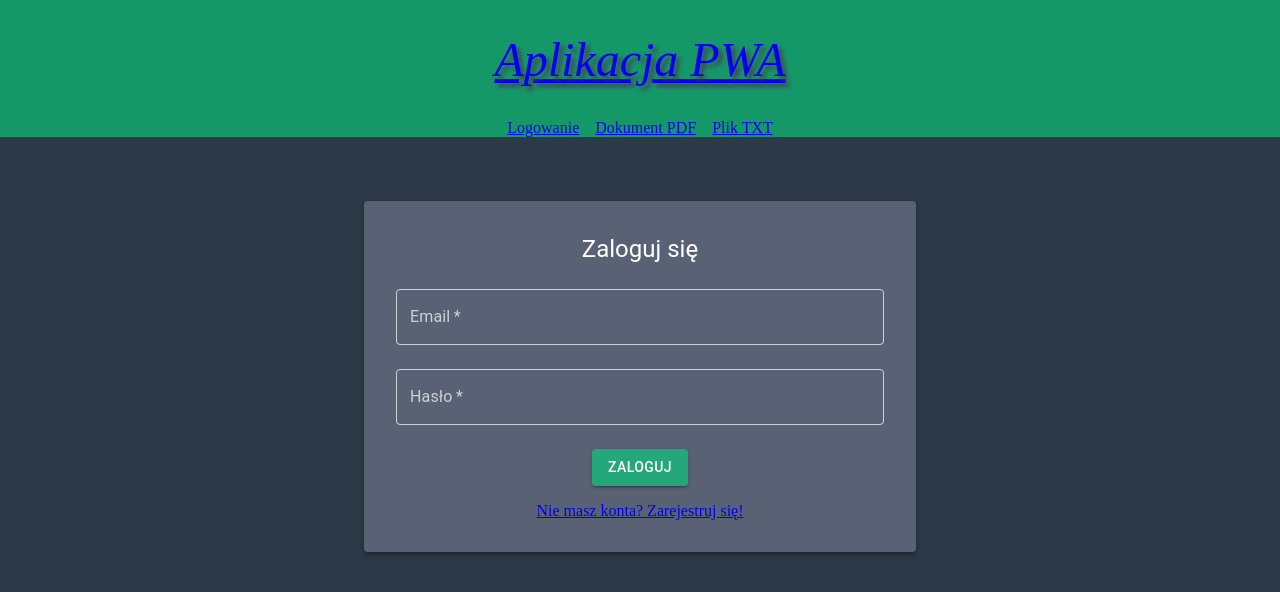
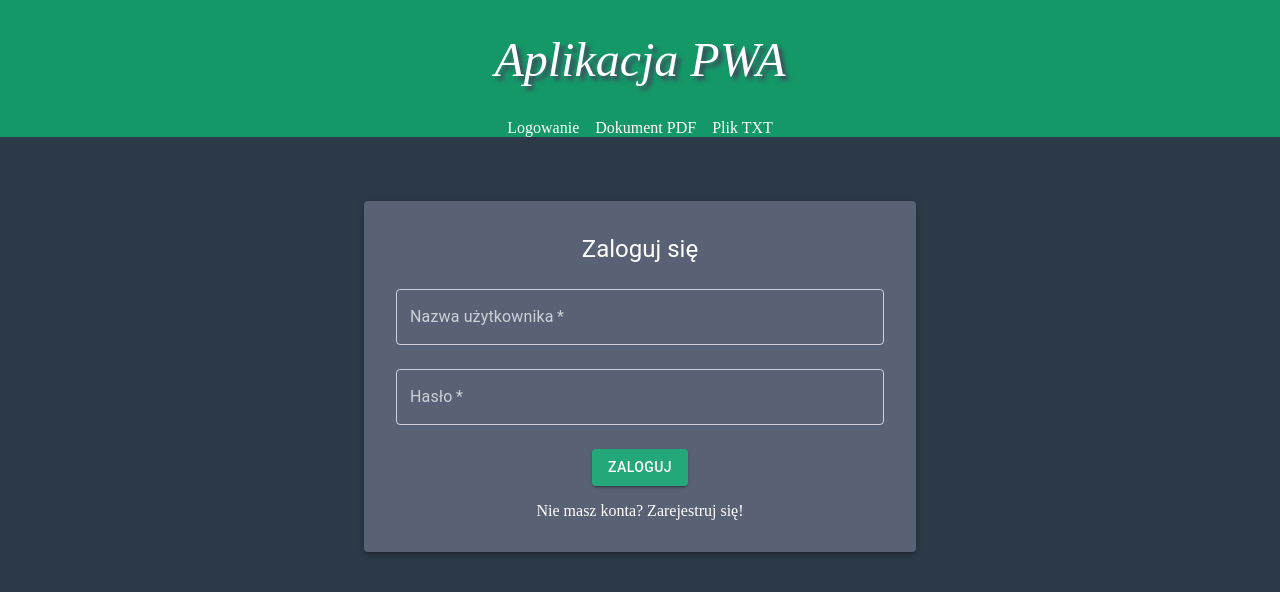
Before and after one commit to AdrianZdankowski/projekt-inzynierski-pwa, a React (Vite) app in the folder frontend/: page /login in a window 1280 px wide. Shown: the top 592 px of the page. Built offline with nearby package versions, Linux system fonts and the light colour scheme.

Commit message:
feat: add login and register forms validation in accordance to task ID-37

```diff
--- a/frontend/src/components/header.tsx
+++ b/frontend/src/components/header.tsx
@@ -4,14 +4,14 @@ import { Link } from 'react-router-dom';
 
 const Header = () => {
     return <header className="Header">
-        <Link to="/"><p id="header-p">Aplikacja PWA</p></Link>
+        <Link className='clean-link' to="/"><p id="header-p">Aplikacja PWA</p></Link>
         <Stack
         direction="row"
         spacing={2}
         >
-            <Link to="/login">Logowanie</Link>
-            <Link to="/pdf-file">Dokument PDF</Link>
-            <Link to="/txt-file">Plik TXT</Link>
+            <Link className='clean-link' to="/login">Logowanie</Link>
+            <Link className='clean-link' to="/pdf-file">Dokument PDF</Link>
+            <Link className='clean-link' to="/txt-file">Plik TXT</Link>
         </Stack>
 
         </header>
--- a/frontend/src/index.css
+++ b/frontend/src/index.css
@@ -7,6 +7,11 @@ body {
 :root {
   background-color: #2C3A47;
   margin: 0;
+}
+
+.clean-link {
+  text-decoration: none;
+  color: inherit;
 }
 
 
--- a/frontend/src/pages/LoginPage.tsx
+++ b/frontend/src/pages/LoginPage.tsx
@@ -10,12 +10,40 @@ import {
 } from '@mui/material';
 
 const LoginPage = () => {
-  const [email, setEmail] = useState('');
+  const [username, setUsername] = useState('');
   const [password, setPassword] = useState('');
+
+  const [usernameError, setUsernameError] = useState('');
+  const [passwordError, setPasswordError] = useState('');
+
+  // walidacja nazwy użytkownika
+  const validateUsername = (name: string) => {
+    // maks. 32 znaki alfanumeryczne (bez spacji, znaków specjalnych)
+    const nameRegex = /^[a-zA-Z0-9]{1,32}$/;
+    const errorMessage = "Nazwa użytkownika może mieć maksymalnie 32 znaki alfanumeryczne!"
+    return nameRegex.test(name) ? "" : errorMessage;
+  }
+
+  // walidacja hasła
+  const validatePassword = (pass: string) => {
+    // min. 8 znaków, wielka i mała litera, liczba i znak specjalny
+    const passRegex = /^(?=.*[a-z])(?=.*[A-Z])(?=.*\d)(?=.*[^\w\s]).{8,}$/;
+    const errorMessage = "Hasło musi zawierać min. 8 znaków, wielką i małą literę, liczbę oraz znak specjalny!";
+    return passRegex.test(pass) ? "" : errorMessage;
+  }
 
   const handleSubmit = (e: React.FormEvent) => {
     e.preventDefault();
-    console.log('Logowanie:', { email, password });
+
+    const passwordError = validatePassword(password);
+    const nameError = validateUsername(username);
+
+    setPasswordError(passwordError);
+    setUsernameError(nameError);
+
+    if (passwordError || nameError) return;
+
+    console.log('Logowanie:', { username, password });
     // TODO: Fetch here
   };
 
@@ -28,11 +56,13 @@ const LoginPage = () => {
         <Box component="form" onSubmit={handleSubmit}>
           <TextField
             fullWidth
-            label="Email"
-            type="email"
+            label="Nazwa użytkownika"
+            type="text"
             margin="normal"
-            value={email}
-            onChange={(e) => setEmail(e.target.value)}
+            value={username}
+            onChange={(e) => setUsername(e.target.value)}
+            error={!!usernameError}
+            helperText= {usernameError}
             required
             sx={{
                 // tekst i etykieta
@@ -66,6 +96,8 @@ const LoginPage = () => {
             margin="normal"
             value={password}
             onChange={(e) => setPassword(e.target.value)}
+            error={!!passwordError}
+            helperText={passwordError}
             required
             sx={{
                 // tekst i etykieta
@@ -103,7 +135,7 @@ const LoginPage = () => {
           <Box
           sx={{textAlign: 'center', mt: 2, color: 'white'}}
           >
-            <Link to="/register">Nie masz konta? Zarejestruj się!</Link>
+            <Link className='clean-link' to="/register">Nie masz konta? Zarejestruj się!</Link>
           </Box>
         </Box>
       </Paper>
--- a/frontend/src/pages/RegisterPage.tsx
+++ b/frontend/src/pages/RegisterPage.tsx
@@ -10,13 +10,51 @@ import {
 } from '@mui/material';
 
 const RegisterPage = () => {
-  const [email, setEmail] = useState('');
+  const [username, setUsername] = useState('');
   const [password, setPassword] = useState('');
-  const [repeatPassword, setRepeatPassword] = useState('')
+  const [repeatPassword, setRepeatPassword] = useState('');
+
+  const [usernameError, setUsernameError] = useState('');
+  const [passwordError, setPasswordError] = useState('');
+  const [repeatPasswordError, setRepeatPasswordError] = useState('');
+
+  // walidacja nazwy użytkownika
+  const validateUsername = (name: string) => {
+    // maks. 32 znaki alfanumeryczne (bez spacji, znaków specjalnych)
+    const nameRegex = /^[a-zA-Z0-9]{1,32}$/;
+    const errorMessage = "Nazwa użytkownika może mieć maksymalnie 32 znaki alfanumeryczne!"
+    return nameRegex.test(name) ? "" : errorMessage;
+  }
+
+  // walidacja hasła
+  const validatePassword = (pass: string) => {
+    // min. 8 znaków, wielka i mała litera, liczba i znak specjalny
+    const passRegex = /^(?=.*[a-z])(?=.*[A-Z])(?=.*\d)(?=.*[^\w\s]).{8,}$/;
+    const errorMessage = "Hasło musi zawierać min. 8 znaków, wielką i małą literę, liczbę oraz znak specjalny!";
+    return passRegex.test(pass) ? "" : errorMessage;
+  }
+
+  const validateRepeatPassword = (pass: string, rpass: string) => {
+    const errorMessage = "Hasła nie są identyczne!";
+    return (pass==rpass) ? "" : errorMessage;
+  }
+
 
   const handleSubmit = (e: React.FormEvent) => {
     e.preventDefault();
-    console.log('Rejestracja:', { email, password, repeatPassword });
+
+    const passwordError = validatePassword(password);
+    const nameError = validateUsername(username);
+    const repeatPasswordError = validateRepeatPassword(password, repeatPassword);
+
+    setPasswordError(passwordError);
+    setUsernameError(nameError);
+    setRepeatPasswordError(repeatPasswordError);
+
+    if (passwordError || nameError || repeatPasswordError) return;
+
+    console.log('Rejestracja:', { email: username, password, repeatPassword });
+
     // Fetch here
   };
 
@@ -29,11 +67,13 @@ const RegisterPage = () => {
         <Box component="form" onSubmit={handleSubmit} noValidate>
           <TextField
             fullWidth
-            label="Email"
-            type="email"
+            label="Nazwa użytkownika"
+            type="text"
             margin="normal"
-            value={email}
-            onChange={(e) => setEmail(e.target.value)}
+            value={username}
+            onChange={(e) => setUsername(e.target.value)}
+            error={!!usernameError}
+            helperText={usernameError}
             required
             sx={{
                 // tekst i etykieta
@@ -67,6 +107,8 @@ const RegisterPage = () => {
             margin="normal"
             value={password}
             onChange={(e) => setPassword(e.target.value)}
+            error={!!passwordError}
+            helperText={passwordError}
             required
             sx={{
                 // tekst i etykieta
@@ -100,6 +142,8 @@ const RegisterPage = () => {
             margin="normal"
             value={repeatPassword}
             onChange={(e) => setRepeatPassword(e.target.value)}
+            error={!!repeatPasswordError}
+            helperText={repeatPasswordError}
             required
             sx={{
                 // tekst i etykieta
@@ -137,7 +181,7 @@ const RegisterPage = () => {
           <Box
           sx={{textAlign: 'center', mt: 2, color: 'white'}}
           >
-            <Link to="/login">Masz konto? Zaloguj się!</Link>
+            <Link className='clean-link' to="/login">Masz konto? Zaloguj się!</Link>
           </Box>
         </Box>
       </Paper>
```
